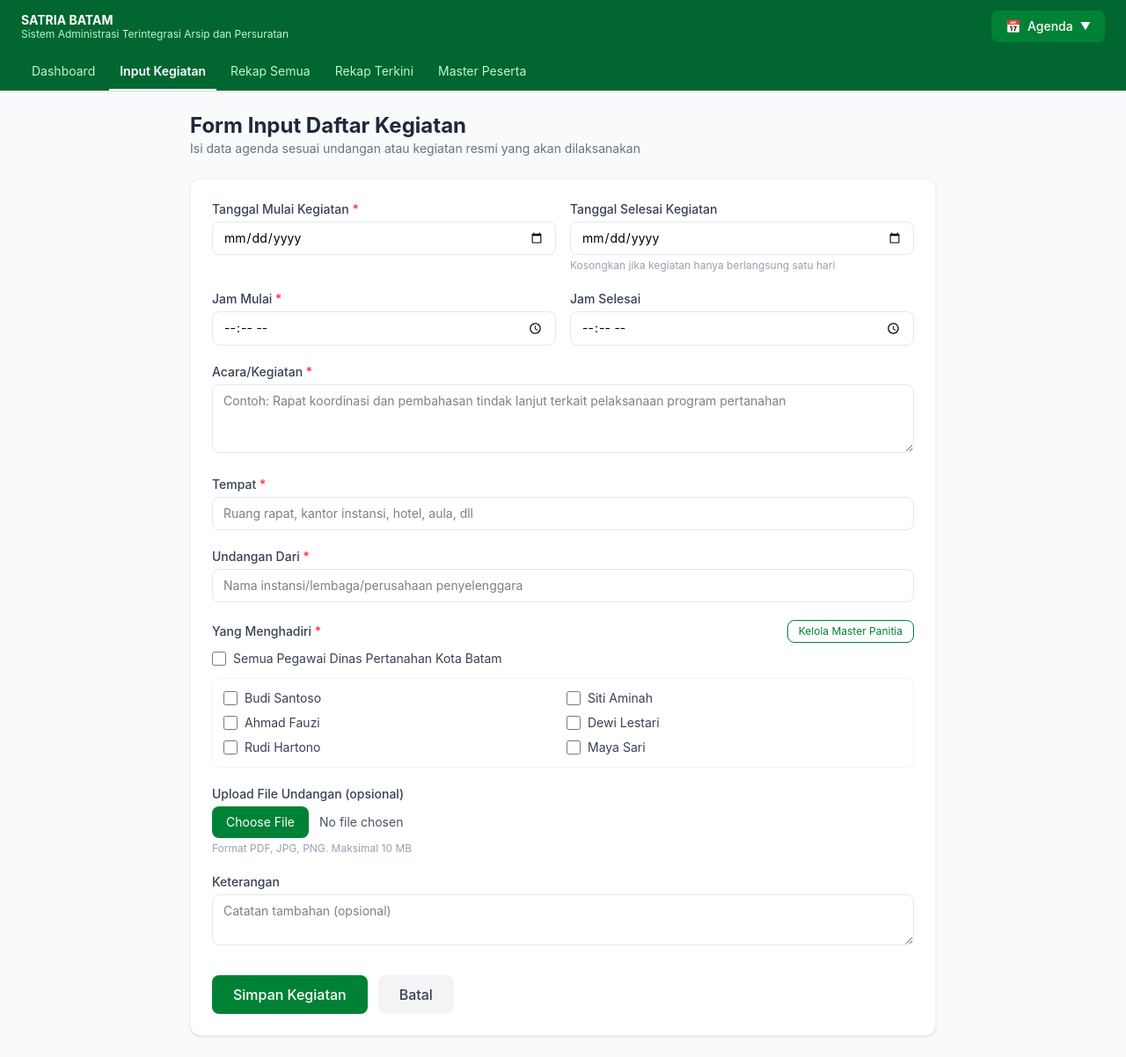
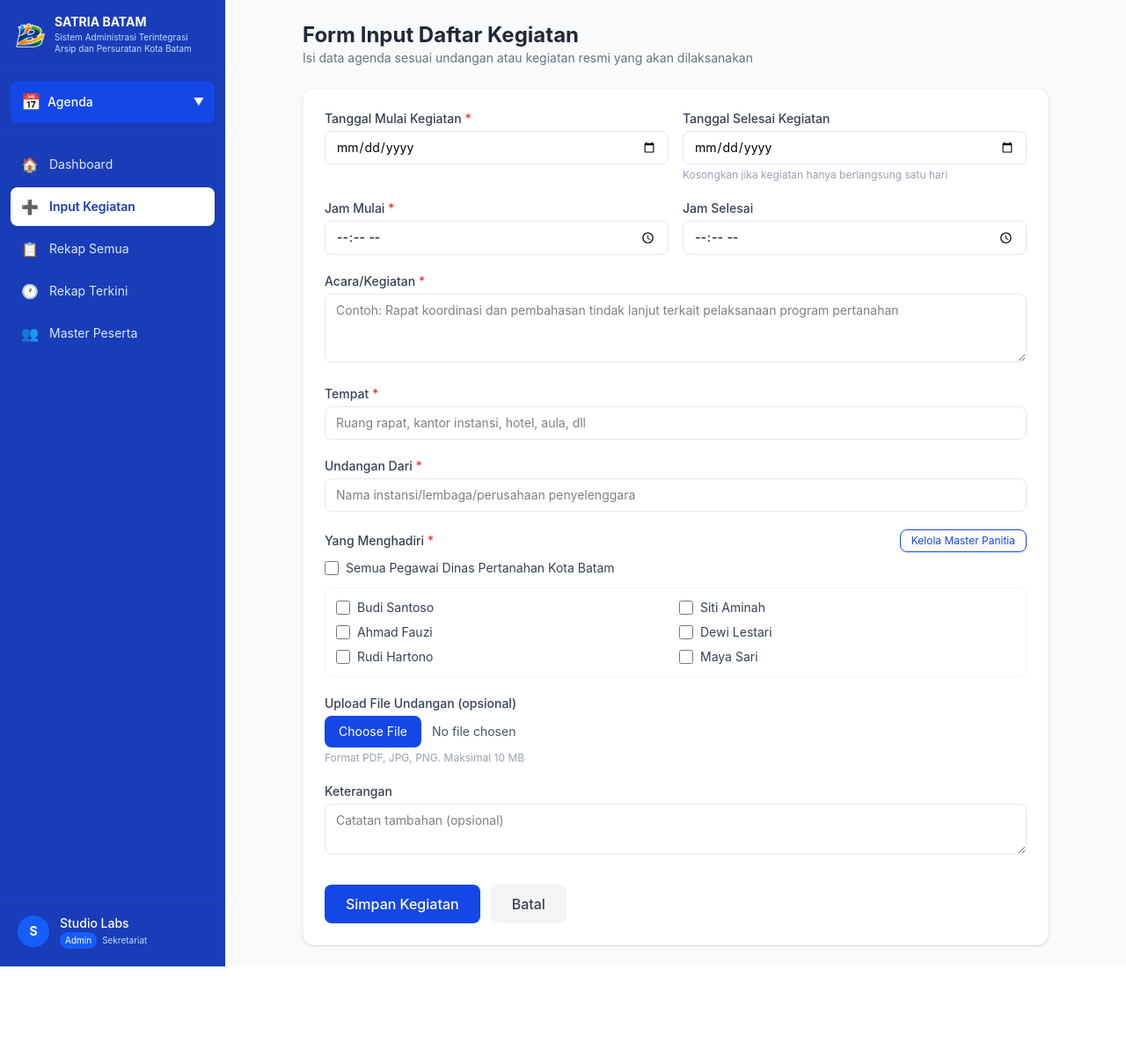
Before and after one commit to Studiolabs-cloud/project-SATRIA, a React app in the folder frontend/: page /input-kegiatan in a window 1280 px wide. Shown: the whole page at 88% size. After the commit the page ends 1099 px from the top, so only its background shows below. Built offline with nearby package versions, Linux system fonts and the light colour scheme; the HTML template or start-up script is replaced by a standard one.

Commit message:
feat: ubah layout jadi sidebar collapsible dengan logo, info role akun, dan tema biru elektrik

```diff
--- a/frontend/src/layouts/MainLayout.jsx
+++ b/frontend/src/layouts/MainLayout.jsx
@@ -1,5 +1,6 @@
 import { Link, useLocation, useNavigate } from 'react-router-dom';
 import { useState, useRef, useEffect } from 'react';
+import logoImg from '../assets/Logo.png';
 
 const MODULES = {
   agenda: {
@@ -7,11 +8,11 @@ const MODULES = {
     icon: '📅',
     basePath: '/',
     menu: [
-      { label: 'Dashboard', path: '/' },
-      { label: 'Input Kegiatan', path: '/input-kegiatan' },
-      { label: 'Rekap Semua', path: '/rekap-semua' },
-      { label: 'Rekap Terkini', path: '/rekap-terkini' },
-      { label: 'Master Peserta', path: '/master-peserta' },
+      { label: 'Dashboard', path: '/', icon: '🏠' },
+      { label: 'Input Kegiatan', path: '/input-kegiatan', icon: '➕' },
+      { label: 'Rekap Semua', path: '/rekap-semua', icon: '📋' },
+      { label: 'Rekap Terkini', path: '/rekap-terkini', icon: '🕐' },
+      { label: 'Master Peserta', path: '/master-peserta', icon: '👥' },
     ],
   },
   naskah: {
@@ -19,12 +20,18 @@ const MODULES = {
     icon: '📄',
     basePath: '/naskah',
     menu: [
-      { label: 'Dashboard', path: '/naskah' },
-      { label: 'Input Surat Masuk', path: '/naskah/input-surat' },
-      { label: 'Rekap Belum', path: '/naskah/rekap-belum' },
-      { label: 'Rekap Selesai', path: '/naskah/rekap-selesai' },
+      { label: 'Dashboard', path: '/naskah', icon: '🏠' },
+      { label: 'Input Surat Masuk', path: '/naskah/input-surat', icon: '➕' },
+      { label: 'Rekap Belum', path: '/naskah/rekap-belum', icon: '⏳' },
+      { label: 'Rekap Selesai', path: '/naskah/rekap-selesai', icon: '✅' },
     ],
   },
+};
+
+const CURRENT_USER = {
+  nama: 'Studio Labs',
+  role: 'Admin',
+  bidang: 'Sekretariat',
 };
 
 function getActiveModuleKey(pathname) {
@@ -36,12 +43,12 @@ export default function MainLayout({ children }) {
   const location = useLocation();
   const navigate = useNavigate();
   const [dropdownOpen, setDropdownOpen] = useState(false);
+  const [collapsed, setCollapsed] = useState(false);
   const dropdownRef = useRef(null);
 
   const activeModuleKey = getActiveModuleKey(location.pathname);
   const activeModule = MODULES[activeModuleKey];
 
-  // Tutup dropdown kalau klik di luar area dropdown
   useEffect(() => {
     function handleClickOutside(e) {
       if (dropdownRef.current && !dropdownRef.current.contains(e.target)) {
@@ -58,30 +65,49 @@ export default function MainLayout({ children }) {
   };
 
   return (
-    <div className="min-h-screen bg-gray-50">
-      {/* Baris Atas: Logo + Module Selector */}
-      <header className="bg-green-800 text-white shadow-sm">
-        <div className="max-w-7xl mx-auto px-6 py-3 flex items-center justify-between">
-          <div>
+    <div className="min-h-screen bg-gray-50 flex">
+      {/* SIDEBAR */}
+      <aside
+        className={`bg-blue-800 text-white flex flex-col transition-all duration-300 ease-in-out ${
+          collapsed ? 'w-20' : 'w-64'
+        } flex-shrink-0`}
+      >
+        {/* Header: Logo + Nama (klik untuk collapse/expand) */}
+        <button
+          onClick={() => setCollapsed((prev) => !prev)}
+          title={collapsed ? 'Perluas menu' : 'Ciutkan menu'}
+          className="w-full flex items-center gap-2.5 px-4 py-4 border-b border-blue-700/50 hover:bg-blue-700/40 transition text-left"
+        >
+          <img src={logoImg} alt="Logo SATRIA BATAM" className="w-9 h-9 flex-shrink-0 object-contain" />
+          {!collapsed && (
+            <div className="min-w-0">
               <p className="font-bold text-sm leading-tight">SATRIA BATAM</p>
-            <p className="text-xs text-green-200 leading-tight">
-              Sistem Administrasi Terintegrasi Arsip dan Persuratan
+              <p className="text-[10px] text-blue-200 leading-snug mt-0.5">
+                Sistem Administrasi Terintegrasi Arsip dan Persuratan Kota Batam
               </p>
             </div>
+          )}
+        </button>
 
-          {/* Dropdown Selector Modul */}
-          <div className="relative" ref={dropdownRef}>
+        {/* Module Selector */}
+        <div className="px-3 py-3 border-b border-blue-700/50 relative" ref={dropdownRef}>
           <button
             onClick={() => setDropdownOpen((prev) => !prev)}
-              className="flex items-center gap-2 bg-green-700 hover:bg-green-600 text-white text-sm font-medium px-4 py-2 rounded-lg transition"
+            className={`w-full flex items-center gap-2 bg-blue-700 hover:bg-blue-600 text-white text-sm font-medium px-3 py-2.5 rounded-lg transition ${
+              collapsed ? 'justify-center' : 'justify-between'
+            }`}
           >
-              <span>{activeModule.icon}</span>
-              <span>{activeModule.label}</span>
-              <span className={`text-xs transition-transform ${dropdownOpen ? 'rotate-180' : ''}`}>▼</span>
+            <span className="flex items-center gap-2 overflow-hidden">
+              <span className="text-lg flex-shrink-0">{activeModule.icon}</span>
+              {!collapsed && <span className="whitespace-nowrap">{activeModule.label}</span>}
+            </span>
+            {!collapsed && (
+              <span className={`text-xs transition-transform flex-shrink-0 ${dropdownOpen ? 'rotate-180' : ''}`}>▼</span>
+            )}
           </button>
 
           {dropdownOpen && (
-              <div className="absolute right-0 mt-2 w-64 bg-white rounded-lg shadow-lg border border-gray-100 overflow-hidden z-50">
+            <div className="absolute left-3 right-3 mt-2 bg-white rounded-lg shadow-lg border border-gray-100 overflow-hidden z-50">
               <p className="text-xs text-gray-400 px-4 pt-3 pb-1">Pilih Modul Kerja</p>
               {Object.entries(MODULES).map(([key, mod]) => (
                 <button
@@ -89,7 +115,7 @@ export default function MainLayout({ children }) {
                   onClick={() => handleSelectModule(key)}
                   className={`w-full text-left flex items-center gap-3 px-4 py-3 text-sm transition ${
                     key === activeModuleKey
-                        ? 'bg-green-50 text-green-800 font-semibold'
+                      ? 'bg-blue-50 text-blue-800 font-semibold'
                       : 'text-gray-700 hover:bg-gray-50'
                   }`}
                 >
@@ -100,32 +126,59 @@ export default function MainLayout({ children }) {
             </div>
           )}
         </div>
-        </div>
 
-        {/* Baris Bawah: Submenu Sesuai Modul Aktif */}
-        <div className="border-t border-green-700/50">
-          <div className="max-w-7xl mx-auto px-6">
-            <nav className="flex gap-1 overflow-x-auto">
-              {activeModule.menu.map((item) => (
+        {/* Menu Navigasi */}
+        <nav className="flex-1 px-3 py-3 space-y-1 overflow-y-auto">
+          {activeModule.menu.map((item) => {
+            const isActive = location.pathname === item.path;
+            return (
               <Link
                 key={item.path}
                 to={item.path}
-                  className={`text-sm px-3 py-2.5 whitespace-nowrap border-b-2 transition ${
-                    location.pathname === item.path
-                      ? 'border-white text-white font-semibold'
-                      : 'border-transparent text-green-200 hover:text-white'
+                title={collapsed ? item.label : undefined}
+                className={`flex items-center gap-3 px-3 py-2.5 rounded-lg text-sm transition ${
+                  collapsed ? 'justify-center' : ''
+                } ${
+                  isActive
+                    ? 'bg-white text-blue-800 font-semibold'
+                    : 'text-blue-100 hover:bg-blue-700'
                 }`}
               >
-                  {item.label}
+                <span className="text-base flex-shrink-0">{item.icon}</span>
+                {!collapsed && <span className="whitespace-nowrap">{item.label}</span>}
               </Link>
-              ))}
+            );
+          })}
         </nav>
+
+        {/* Info Role Akun di Bawah */}
+        <div className="px-3 py-3 border-t border-blue-700/50">
+          <div
+            className={`flex items-center gap-3 px-2 py-2 rounded-lg ${collapsed ? 'justify-center' : ''}`}
+            title={collapsed ? `${CURRENT_USER.nama} (${CURRENT_USER.role})` : undefined}
+          >
+            <div className="w-9 h-9 rounded-full bg-blue-600 flex items-center justify-center text-sm font-bold flex-shrink-0">
+              {CURRENT_USER.nama.charAt(0)}
+            </div>
+            {!collapsed && (
+              <div className="overflow-hidden">
+                <p className="text-sm font-medium text-white whitespace-nowrap">{CURRENT_USER.nama}</p>
+                <div className="flex items-center gap-1.5">
+                  <span className="text-[10px] bg-blue-600 text-white px-1.5 py-0.5 rounded-full whitespace-nowrap">
+                    {CURRENT_USER.role}
+                  </span>
+                  <span className="text-[10px] text-blue-200 whitespace-nowrap truncate">
+                    {CURRENT_USER.bidang}
+                  </span>
                 </div>
               </div>
-      </header>
+            )}
+          </div>
+        </div>
+      </aside>
 
-      {/* Konten Halaman */}
-      <main>{children}</main>
+      {/* KONTEN HALAMAN */}
+      <main className="flex-1 min-w-0 overflow-x-auto">{children}</main>
     </div>
   );
 }
--- a/frontend/src/pages/InputKegiatan.jsx
+++ b/frontend/src/pages/InputKegiatan.jsx
@@ -101,7 +101,7 @@ export default function InputKegiatan() {
               value={form.tanggalMulai}
               onChange={handleChange}
               required
-              className="w-full border border-gray-200 rounded-lg px-3 py-2 text-sm focus:outline-none focus:ring-2 focus:ring-green-600"
+              className="w-full border border-gray-200 rounded-lg px-3 py-2 text-sm focus:outline-none focus:ring-2 focus:ring-blue-600"
             />
           </div>
           <div>
@@ -111,7 +111,7 @@ export default function InputKegiatan() {
               name="tanggalSelesai"
               value={form.tanggalSelesai}
               onChange={handleChange}
-              className="w-full border border-gray-200 rounded-lg px-3 py-2 text-sm focus:outline-none focus:ring-2 focus:ring-green-600"
+              className="w-full border border-gray-200 rounded-lg px-3 py-2 text-sm focus:outline-none focus:ring-2 focus:ring-blue-600"
             />
             <p className="text-xs text-gray-400 mt-1">Kosongkan jika kegiatan hanya berlangsung satu hari</p>
           </div>
@@ -129,7 +129,7 @@ export default function InputKegiatan() {
               value={form.jamMulai}
               onChange={handleChange}
               required
-              className="w-full border border-gray-200 rounded-lg px-3 py-2 text-sm focus:outline-none focus:ring-2 focus:ring-green-600"
+              className="w-full border border-gray-200 rounded-lg px-3 py-2 text-sm focus:outline-none focus:ring-2 focus:ring-blue-600"
             />
           </div>
           <div>
@@ -139,7 +139,7 @@ export default function InputKegiatan() {
               name="jamSelesai"
               value={form.jamSelesai}
               onChange={handleChange}
-              className="w-full border border-gray-200 rounded-lg px-3 py-2 text-sm focus:outline-none focus:ring-2 focus:ring-green-600"
+              className="w-full border border-gray-200 rounded-lg px-3 py-2 text-sm focus:outline-none focus:ring-2 focus:ring-blue-600"
             />
           </div>
         </div>
@@ -156,7 +156,7 @@ export default function InputKegiatan() {
             required
             rows={3}
             placeholder="Contoh: Rapat koordinasi dan pembahasan tindak lanjut terkait pelaksanaan program pertanahan"
-            className="w-full border border-gray-200 rounded-lg px-3 py-2 text-sm focus:outline-none focus:ring-2 focus:ring-green-600"
+            className="w-full border border-gray-200 rounded-lg px-3 py-2 text-sm focus:outline-none focus:ring-2 focus:ring-blue-600"
           />
         </div>
 
@@ -172,7 +172,7 @@ export default function InputKegiatan() {
             onChange={handleChange}
             required
             placeholder="Ruang rapat, kantor instansi, hotel, aula, dll"
-            className="w-full border border-gray-200 rounded-lg px-3 py-2 text-sm focus:outline-none focus:ring-2 focus:ring-green-600"
+            className="w-full border border-gray-200 rounded-lg px-3 py-2 text-sm focus:outline-none focus:ring-2 focus:ring-blue-600"
           />
         </div>
 
@@ -188,7 +188,7 @@ export default function InputKegiatan() {
             onChange={handleChange}
             required
             placeholder="Nama instansi/lembaga/perusahaan penyelenggara"
-            className="w-full border border-gray-200 rounded-lg px-3 py-2 text-sm focus:outline-none focus:ring-2 focus:ring-green-600"
+            className="w-full border border-gray-200 rounded-lg px-3 py-2 text-sm focus:outline-none focus:ring-2 focus:ring-blue-600"
           />
         </div>
 
@@ -200,7 +200,7 @@ export default function InputKegiatan() {
             </label>
             <button
               type="button"
-              className="text-xs text-green-700 border border-green-700 rounded-lg px-3 py-1 hover:bg-green-50"
+              className="text-xs text-blue-700 border border-blue-700 rounded-lg px-3 py-1 hover:bg-blue-50"
             >
               Kelola Master Panitia
             </button>
@@ -211,7 +211,7 @@ export default function InputKegiatan() {
               type="checkbox"
               checked={semuaPegawai}
               onChange={toggleSemuaPegawai}
-              className="w-4 h-4 accent-green-700"
+              className="w-4 h-4 accent-blue-700"
             />
             Semua Pegawai Dinas Pertanahan Kota Batam
           </label>
@@ -223,7 +223,7 @@ export default function InputKegiatan() {
                   type="checkbox"
                   checked={pesertaTerpilih.includes(pegawai.id)}
                   onChange={() => togglePeserta(pegawai.id)}
-                  className="w-4 h-4 accent-green-700"
+                  className="w-4 h-4 accent-blue-700"
                 />
                 {pegawai.nama}
               </label>
@@ -238,7 +238,7 @@ export default function InputKegiatan() {
             type="file"
             accept=".pdf,.jpg,.jpeg,.png"
             onChange={handleFileChange}
-            className="w-full text-sm text-gray-600 file:mr-3 file:py-2 file:px-4 file:rounded-lg file:border-0 file:bg-green-700 file:text-white hover:file:bg-green-800"
+            className="w-full text-sm text-gray-600 file:mr-3 file:py-2 file:px-4 file:rounded-lg file:border-0 file:bg-blue-700 file:text-white hover:file:bg-blue-800"
           />
           <p className="text-xs text-gray-400 mt-1">Format PDF, JPG, PNG. Maksimal 10 MB</p>
         </div>
@@ -252,7 +252,7 @@ export default function InputKegiatan() {
             onChange={handleChange}
             rows={2}
             placeholder="Catatan tambahan (opsional)"
-            className="w-full border border-gray-200 rounded-lg px-3 py-2 text-sm focus:outline-none focus:ring-2 focus:ring-green-600"
+            className="w-full border border-gray-200 rounded-lg px-3 py-2 text-sm focus:outline-none focus:ring-2 focus:ring-blue-600"
           />
         </div>
 
@@ -260,7 +260,7 @@ export default function InputKegiatan() {
         <div className="flex gap-3 pt-2">
           <button
             type="submit"
-            className="bg-green-700 hover:bg-green-800 text-white font-medium px-6 py-2.5 rounded-lg transition"
+            className="bg-blue-700 hover:bg-blue-800 text-white font-medium px-6 py-2.5 rounded-lg transition"
           >
             Simpan Kegiatan
           </button>
--- a/frontend/src/pages/RekapTerkini.jsx
+++ b/frontend/src/pages/RekapTerkini.jsx
@@ -127,7 +127,7 @@ export default function RekapTerkini() {
           placeholder="Cari acara atau tempat..."
           value={searchTerm}
           onChange={(e) => setSearchTerm(e.target.value)}
-          className="flex-1 border border-gray-200 rounded-lg px-3 py-2 text-sm focus:outline-none focus:ring-2 focus:ring-green-600"
+          className="flex-1 border border-gray-200 rounded-lg px-3 py-2 text-sm focus:outline-none focus:ring-2 focus:ring-blue-600"
         />
         {searchTerm && (
           <button
@@ -185,7 +185,7 @@ export default function RekapTerkini() {
                       <td className="py-3 px-4 text-gray-800 font-medium max-w-xs">{item.acara}</td>
                       <td className="py-3 px-4 text-gray-700">{item.tempat}</td>
                       <td className="py-3 px-4 text-gray-700">
-                        <span className="bg-green-50 text-green-700 text-xs font-medium px-2 py-1 rounded-full">
+                        <span className="bg-blue-50 text-blue-700 text-xs font-medium px-2 py-1 rounded-full">
                           {item.peserta.length} orang
                         </span>
                       </td>
@@ -195,7 +195,7 @@ export default function RekapTerkini() {
                         </span>
                       </td>
                       <td className="py-3 px-4 text-center">
-                        <button className="text-green-700 hover:underline text-xs font-medium">
+                        <button className="text-blue-700 hover:underline text-xs font-medium">
                           Detail
                         </button>
                       </td>
--- a/frontend/src/pages/dashboard.jsx
+++ b/frontend/src/pages/dashboard.jsx
@@ -49,7 +49,7 @@ export default function Dashboard() {
             <h2 className="text-lg font-semibold text-gray-800">Agenda Hari Ini</h2>
             <p className="text-gray-400 text-sm">Kegiatan yang aktif pada tanggal hari ini</p>
           </div>
-          <button className="bg-green-700 hover:bg-green-800 text-white text-sm font-medium px-4 py-2 rounded-lg transition">
+          <button className="bg-blue-700 hover:bg-blue-800 text-white text-sm font-medium px-4 py-2 rounded-lg transition">
             + Tambah Kegiatan
           </button>
         </div>
@@ -91,8 +91,8 @@ function StatCard({ label, value, linkText, highlight }) {
       <button
         className={`text-sm font-medium px-3 py-1.5 rounded-lg transition ${
           highlight
-            ? 'bg-green-700 text-white hover:bg-green-800'
-            : 'text-green-700 hover:bg-green-50'
+            ? 'bg-blue-700 text-white hover:bg-blue-800'
+            : 'text-blue-700 hover:bg-blue-50'
         }`}
       >
         {linkText}
--- a/frontend/src/pages/naskah/DashboardNaskah.jsx
+++ b/frontend/src/pages/naskah/DashboardNaskah.jsx
@@ -53,7 +53,7 @@ export default function DashboardNaskah() {
               Surat dengan deadline yang sudah mendekati atau sudah melewati batas waktu tindak lanjut
             </p>
           </div>
-          <Link to="/naskah/rekap-belum" className="text-sm text-green-700 hover:underline whitespace-nowrap">
+          <Link to="/naskah/rekap-belum" className="text-sm text-blue-700 hover:underline whitespace-nowrap">
             Lihat Daftar Surat
           </Link>
         </div>
@@ -87,7 +87,7 @@ export default function DashboardNaskah() {
                     <td className="py-3 pr-4 text-gray-700">{item.bidangTujuan}</td>
                     <td className="py-3 pr-4 text-gray-700">{item.status}</td>
                     <td className="py-3 pr-4 text-center">
-                      <Link to={`/naskah/detail/${item.id}`} className="text-green-700 hover:underline text-xs font-medium">
+                      <Link to={`/naskah/detail/${item.id}`} className="text-blue-700 hover:underline text-xs font-medium">
                         Detail
                       </Link>
                     </td>
--- a/frontend/src/pages/naskah/RekapBelum.jsx
+++ b/frontend/src/pages/naskah/RekapBelum.jsx
@@ -63,12 +63,12 @@ export default function RekapBelum() {
           placeholder="Cari nomor surat, hal, atau asal surat..."
           value={searchTerm}
           onChange={(e) => setSearchTerm(e.target.value)}
-          className="flex-1 border border-gray-200 rounded-lg px-3 py-2 text-sm focus:outline-none focus:ring-2 focus:ring-green-600"
+          className="flex-1 border border-gray-200 rounded-lg px-3 py-2 text-sm focus:outline-none focus:ring-2 focus:ring-blue-600"
         />
         <select
           value={filterSifat}
           onChange={(e) => setFilterSifat(e.target.value)}
-          className="border border-gray-200 rounded-lg px-3 py-2 text-sm focus:outline-none focus:ring-2 focus:ring-green-600"
+          className="border border-gray-200 rounded-lg px-3 py-2 text-sm focus:outline-none focus:ring-2 focus:ring-blue-600"
         >
           <option value="">Semua Sifat</option>
           <option value="Biasa">Biasa</option>
@@ -137,7 +137,7 @@ export default function RekapBelum() {
                         </span>
                       </td>
                       <td className="py-3 px-4 text-center whitespace-nowrap">
-                        <Link to={`/naskah/detail/${item.id}`} className="text-green-700 hover:underline text-xs font-medium mr-3">
+                        <Link to={`/naskah/detail/${item.id}`} className="text-blue-700 hover:underline text-xs font-medium mr-3">
                           Detail
                         </Link>
                         <button className="text-blue-600 hover:underline text-xs font-medium">
--- a/frontend/src/pages/naskah/RekapSelesai.jsx
+++ b/frontend/src/pages/naskah/RekapSelesai.jsx
@@ -45,7 +45,7 @@ export default function RekapSelesai() {
           placeholder="Cari nomor surat, hal, atau asal surat..."
           value={searchTerm}
           onChange={(e) => setSearchTerm(e.target.value)}
-          className="w-full md:w-96 border border-gray-200 rounded-lg px-3 py-2 text-sm focus:outline-none focus:ring-2 focus:ring-green-600"
+          className="w-full md:w-96 border border-gray-200 rounded-lg px-3 py-2 text-sm focus:outline-none focus:ring-2 focus:ring-blue-600"
         />
       </div>
 
@@ -82,12 +82,12 @@ export default function RekapSelesai() {
                     <td className="py-3 px-4 text-gray-700">{item.asalSurat}</td>
                     <td className="py-3 px-4 whitespace-nowrap">
                       <span className="text-xs font-medium px-2 py-1 rounded-full bg-green-50 text-green-700">
-                        ✓ {formatTanggal(item.tglSelesai)}
+                      ✓ {formatTanggal(item.tglSelesai)}
                       </span>
                     </td>
                     <td className="py-3 px-4 text-gray-700">{item.diverifikasiOleh}</td>
                     <td className="py-3 px-4 text-center">
-                      <button className="text-green-700 hover:underline text-xs font-medium">
+                      <button className="text-blue-700 hover:underline text-xs font-medium">
                         Detail
                       </button>
                     </td>
```
Also changed, not shown: frontend/src/pages/MasterPeserta.jsx (+6 -6 lines), frontend/src/pages/RekapSemua.jsx (+4 -4 lines), frontend/src/pages/naskah/InputSuratMasuk.jsx (+15 -16 lines), frontend/src/assets/logo.png (added). Lines whose indentation alone changed are shown as unchanged.
